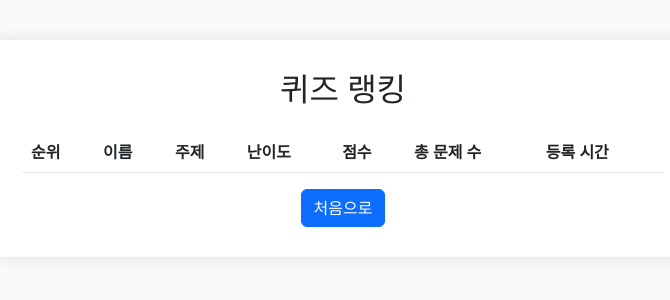
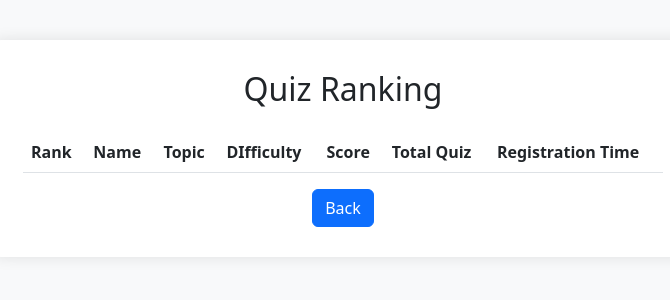
Before and after one commit to hansae0806/a4HBjei, a Flask app: page /ranking in a window 1280 px wide. Shown: the top 300 px of the page, without its empty margins (297-967 px from the left). Run offline with Flask 2, Linux system fonts and the light colour scheme; lists and menus that the app fills with data are empty; some libraries are stand-ins or nearby versions.

Commit message:
Update ranking.html

```diff
--- a/templates/ranking.html
+++ b/templates/ranking.html
@@ -2,7 +2,7 @@
 <html lang="ko">
 <head>
   <meta charset="UTF-8">
-  <title>랭킹</title>
+  <title>Ranking</title>
   <!-- Bootstrap CSS 추가 -->
   <link href="https://cdnjs.cloudflare.com/ajax/libs/bootstrap/5.2.0/css/bootstrap.min.css" rel="stylesheet">
   <style>
@@ -22,17 +22,17 @@
 </head>
 <body>
   <div class="ranking-container">
-    <h2 class="mb-4 text-center">퀴즈 랭킹</h2>
+    <h2 class="mb-4 text-center">Quiz Ranking</h2>
     <table class="table table-striped">
       <thead>
         <tr>
-          <th>순위</th>
-          <th>이름</th>
-          <th>주제</th>
-          <th>난이도</th>
-          <th>점수</th>
-          <th>총 문제 수</th>
-          <th>등록 시간</th>
+          <th>Rank</th>
+          <th>Name</th>
+          <th>Topic</th>
+          <th>DIfficulty</th>
+          <th>Score</th>
+          <th>Total Quiz</th>
+          <th>Registration Time</th>
         </tr>
       </thead>
       <tbody>
@@ -50,7 +50,7 @@
       </tbody>
     </table>
     <div class="text-center">
-      <a href="/" class="btn btn-primary">처음으로</a>
+      <a href="/" class="btn btn-primary">Back</a>
     </div>
   </div>
 </body>
```
